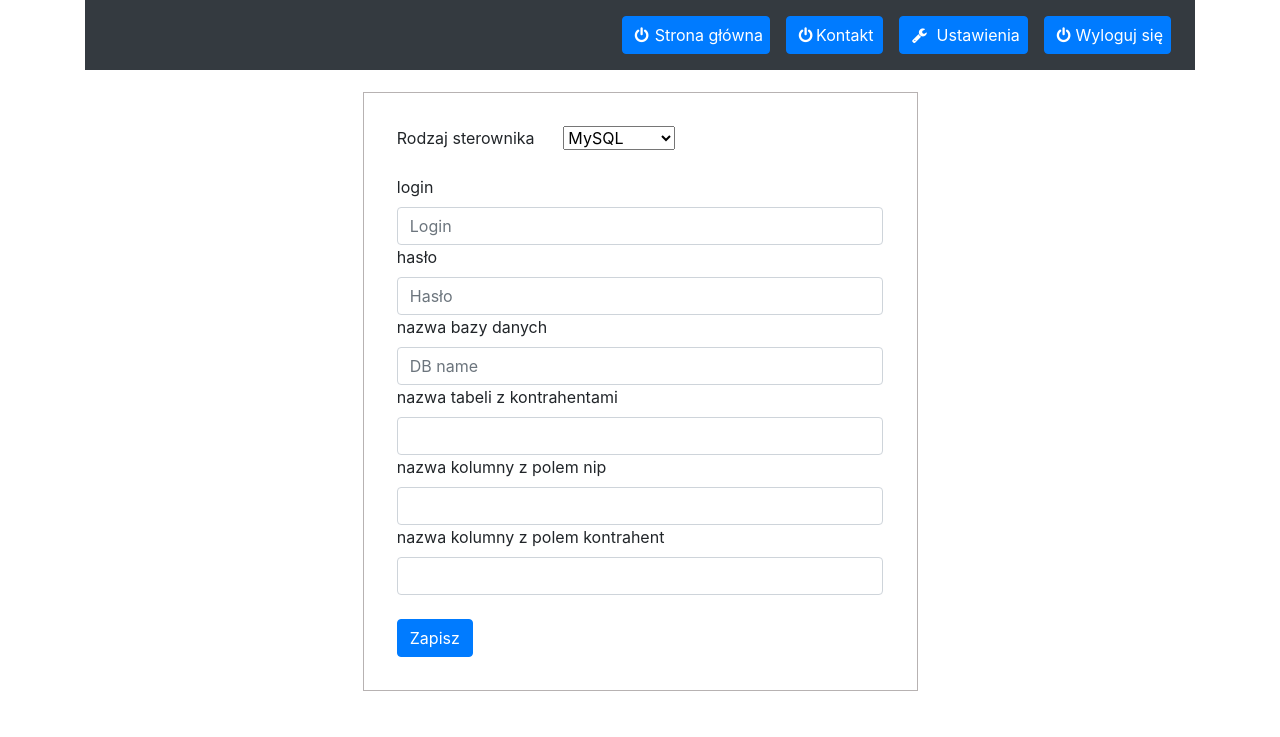
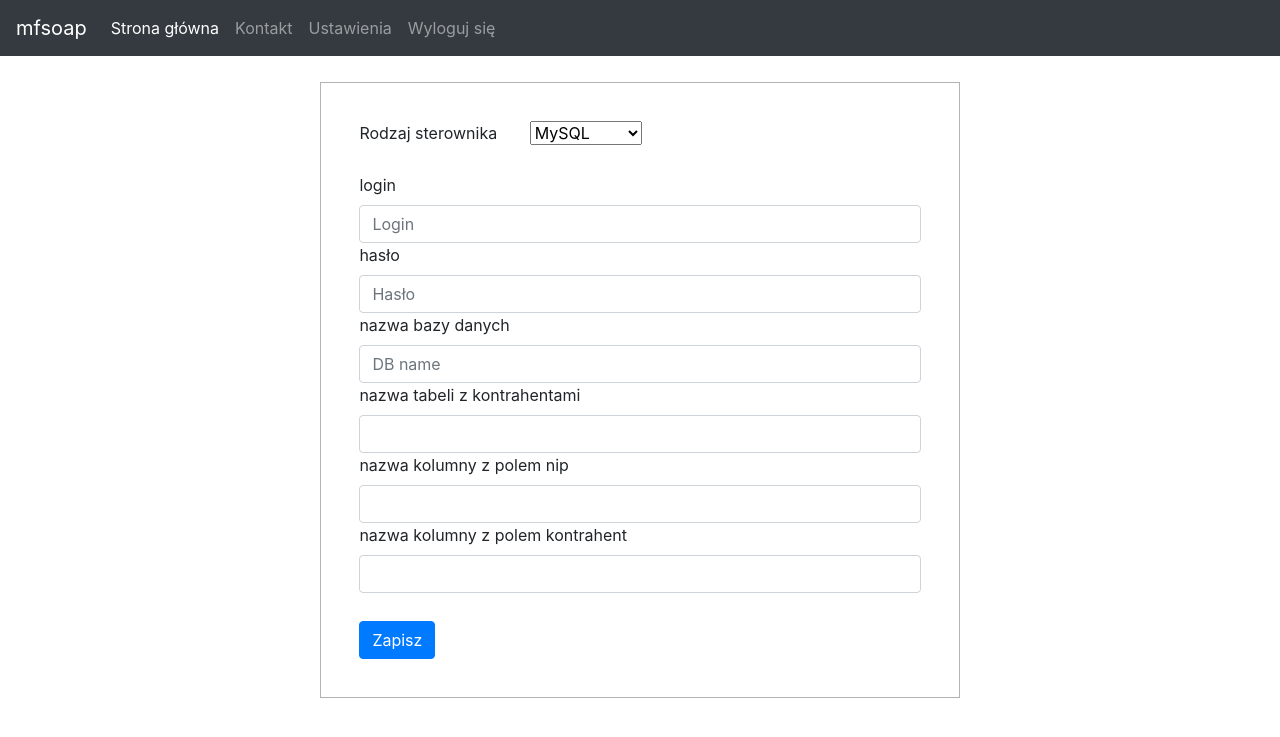
Before and after one commit to olopk/frontsoap, a PHP site: page /soap/index.php?page=settings in a window 1280 px wide. Shown: the top 737 px of the page. Run offline with PHP 8.4, Linux system fonts and the light colour scheme; the visitor is signed in with stand-in values (Sample User, id 1); data that the repository does not hold is empty.

Commit message:
Added change.log file with databases schema updates. Modified login to md5() encryption. Bootstrap front-end updates.

```diff
--- a/header.php
+++ b/header.php
@@ -1,35 +1,28 @@
-
-  <nav class="navbar navbar-expand-md navbar-dark bg-dark">
-    <div class="navbar-collapse collapse w-100 order-3 dual-collapse2">
-        <ul class="navbar-nav ml-auto">
-            <li class="nav-item">
-                <a class="nav-link" href="index.php">
-                    <span type="button" class="btn btn-primary" name="logout"><i class="fa fa-power-off"></i>Strona główna</span>
-                </a>
+<nav class="navbar navbar-expand-lg navbar-dark bg-dark">
+    <a class="navbar-brand" href="#">mfsoap</a>
+    <button class="navbar-toggler" type="button" data-toggle="collapse" data-target="#navbarNav" aria-controls="navbarNav" aria-expanded="false" aria-label="Toggle navigation">
+        <span class="navbar-toggler-icon"></span>
+    </button>
+    <div class="collapse navbar-collapse" id="navbarNav">
+        <ul class="navbar-nav">
+            <li class="nav-item active">
+                <a class="nav-link" href="index.php">Strona główna <span class="sr-only">(current)</span></a>
             </li>
             <li class="nav-item">
-                <a class="nav-link" href="#">
-                    <span type="button" class="btn btn-primary" name="logout"><i class="fa fa-power-off"></i>Kontakt</span>
-                </a>
+                <a class="nav-link" href="#">Kontakt</a>
             </li>
             <li class="nav-item">
-                <a class="nav-link" href="index.php?page=settings">
-                    <span type="button" class="btn btn-primary" name="logout"><i class="fa fa-wrench"></i>&nbsp;Ustawienia</span>
-                </a>
+                <a class="nav-link" href="index.php?page=settings">Ustawienia</a>
             </li>
             <?php
             if($_SESSION['logged'] == true){
                 echo '<li class="nav-item">';
-                echo '    <a class="nav-link" href="index.php?page=logout">';
-                echo '        <span type="button" class="btn btn-primary" name="logout"><i class="fa fa-power-off"></i>Wyloguj się</span>';
-                echo '    </a>';
+                echo '    <a class="nav-link" href="index.php?page=logout">Wyloguj się</a>';
                 echo '</li>';
             }
             else{
                 echo '<li class="nav-item">';
-                echo '    <a class="nav-link" href="index.php">';
-                echo '        <span type="button" class="btn btn-primary" name="login"><i class="fa fa-power-off"></i>Zaloguj się</span>';
-                echo '    </a>';
+                echo '    <a class="nav-link" href="index.php">Zaloguj się</a>';
                 echo '</li>';
             }
             ?>
--- a/index.php
+++ b/index.php
@@ -18,7 +18,7 @@ if($_GET['page']=='logout'){
     </head>
     <body>
 
-        <div class="container">
+
             <?php
 
                 if($_POST['submit'] == 'send'){
@@ -38,7 +38,7 @@ if($_GET['page']=='logout'){
                     }
                 }
             ?>
-        </div>
+
 
 
         <script src="https://stackpath.bootstrapcdn.com/bootstrap/4.1.3/js/bootstrap.min.js" integrity="sha384-ChfqqxuZUCnJSK3+MXmPNIyE6ZbWh2IMqE241rYiqJxyMiZ6OW/JmZQ5stwEULTy" crossorigin="anonymous"></script>
--- a/login_check.php
+++ b/login_check.php
@@ -11,7 +11,7 @@ function loginCheck($login, $pass){
         if($records->rowCount() > 0){
             $fetch = $records->fetchAll();
 //            var_dump($fetch);
-            if($fetch[0]['password'] == $pass){
+            if($fetch[0]['password'] == md5($pass)){
                 $logged = true;
                 return true;
             }
--- a/main.css
+++ b/main.css
@@ -1,7 +1,3 @@
-.container{
-    /*border: 5px solid black;
-    text-align: center;*/
-}
 
 .padd{
     margin-right: 2%;
```
Also changed, not shown: README.md, 1 other file.
